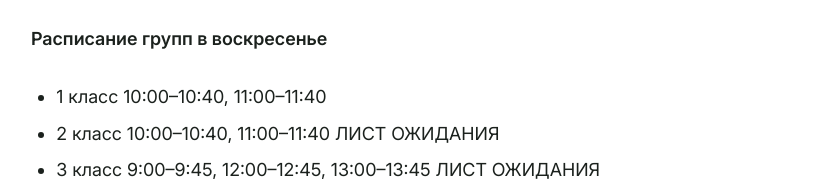
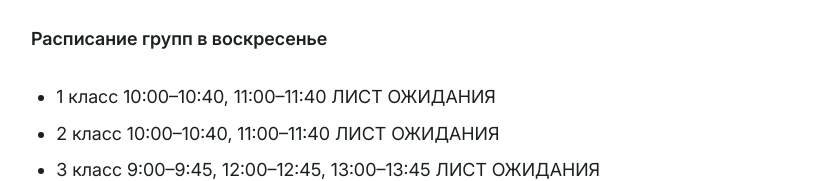
Before and after one commit to mathclubspring/mathclubspring.github.io, an Eleventy site: page content/pages/index.md in a window 1280 px wide. Shown: the part 1841-2022 px from the top of the page, without its empty margins (229-1044 px from the left). Built offline with nearby package versions, Linux system fonts and the light colour scheme; Eleventy itself is replaced by a stand-in of ours; files that its build step writes are made by us from their sources.

Commit message:
Обновить статус онлайн-группы 1 класса

```diff
--- a/content/pages/index.md
+++ b/content/pages/index.md
@@ -41,7 +41,7 @@ show_in_nav: true
 
 **Расписание групп в воскресенье**
 
-- 1 класс 10:00–10:40, 11:00–11:40
+- 1 класс 10:00–10:40, 11:00–11:40 ЛИСТ ОЖИДАНИЯ
 - 2 класс 10:00–10:40, 11:00–11:40 ЛИСТ ОЖИДАНИЯ
 - 3 класс 9:00–9:45, 12:00–12:45, 13:00–13:45 ЛИСТ ОЖИДАНИЯ
 - 4 класс 9:00–9:45, 12:00–12:45 ЛИСТ ОЖИДАНИЯ
```
Also changed, not shown: content/programs/online-club.md (+1 -0 lines).
